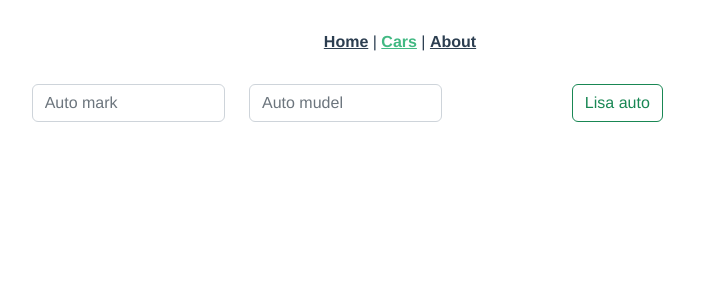
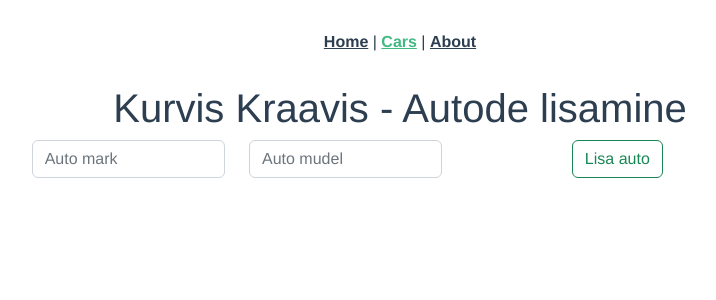
Before and after one commit to raintuur/front_bank_27, a Vue app: page /#/cars in a window 1280 px wide. Shown: the top 300 px of the page, without its empty margins (240-956 px from the left). Built offline with nearby package versions, Linux system fonts and the light colour scheme.

Commit message:
Car objekt

```diff
--- /dev/null
+++ b/src/components/NewCarHeader.vue
@@ -0,0 +1,10 @@
+<template>
+  <h1>Kurvis Kraavis - Autode lisamine</h1>
+
+</template>
+
+<script>
+export default {
+  name: "NewCarHeader"
+}
+</script>
--- a/src/views/CarsView.vue
+++ b/src/views/CarsView.vue
@@ -1,6 +1,6 @@
 <template>
   <div>
-
+    <NewCarHeader/>
     <!--    ROW 1-->
     <div class="row justify-content-center">
       <!--      COL 1-->
@@ -24,17 +24,17 @@
 
 
 <script>
+import NewCarHeader from "@/components/NewCarHeader.vue";
+
 export default {
   name: 'CarsView',
+  components: {NewCarHeader},
   data: function () {
     return {
       car: {
         carMake: '',
         carModel: ''
-      },
-      cars: [
-
-      ]
+      }
     }
   },
   methods: {
```
